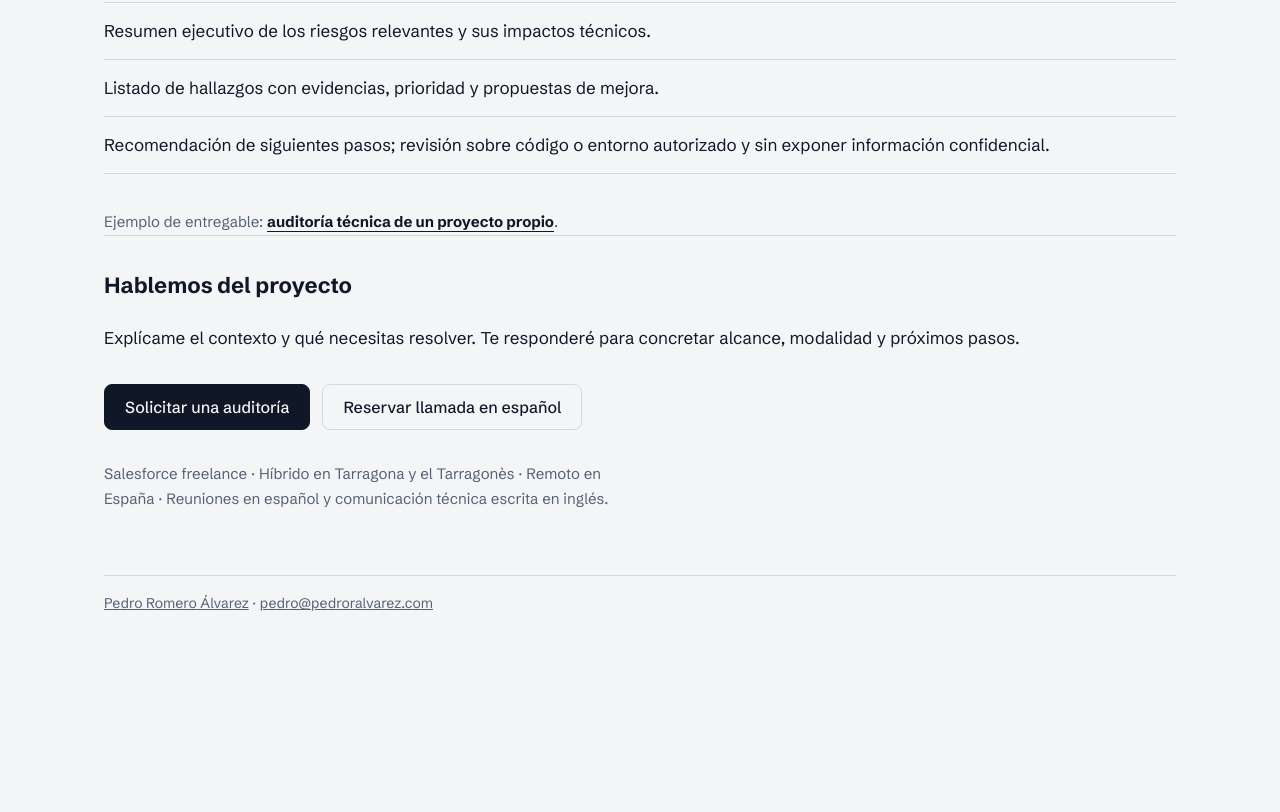
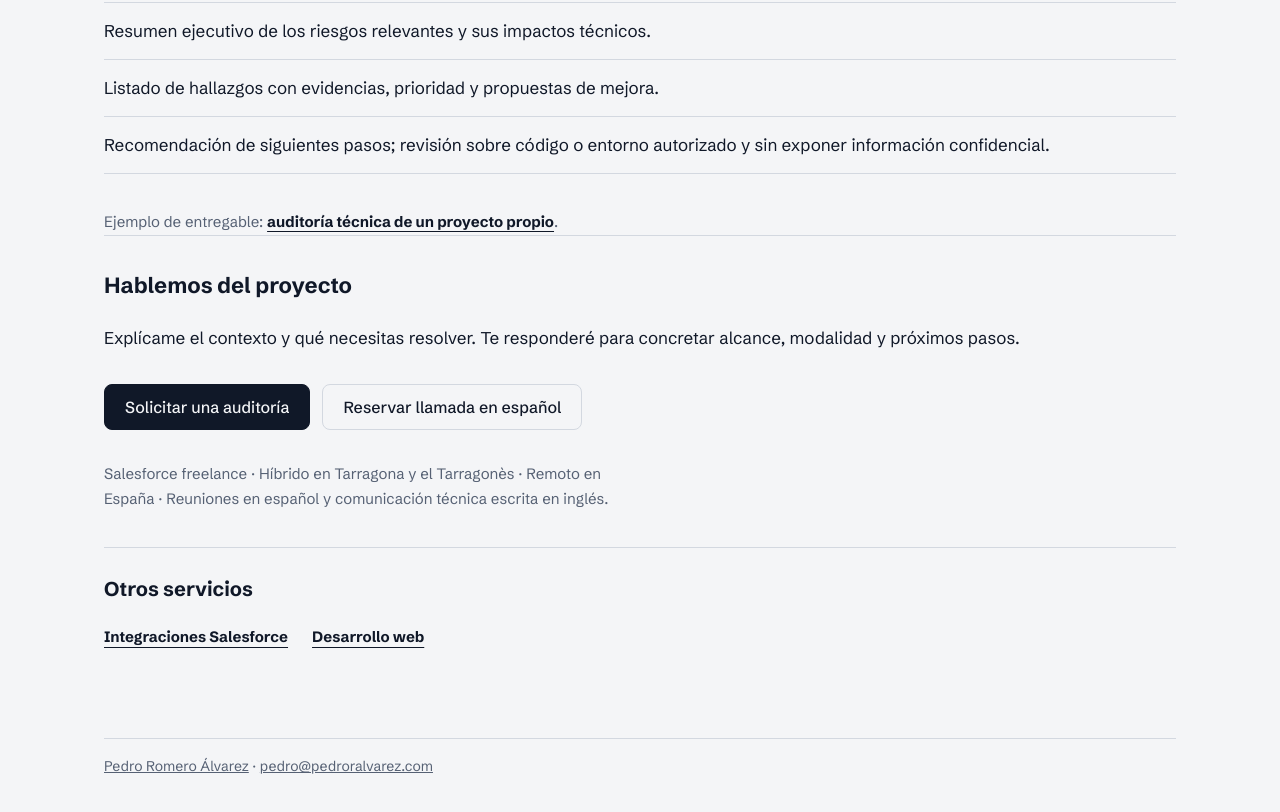
Before and after one commit to Kairveth/web-personal, a plain HTML site: page public/auditoria-salesforce/index.html in a window 1280 px wide. Shown: the part 1407-2219 px from the top of the page. Before the commit the page ends 2095 px from the top, so only its background shows below. Drawn offline with Linux system fonts and the light colour scheme.

Commit message:
seo: add useful cross-links between service pages

```diff
--- a/public/auditoria-salesforce/index.html
+++ b/public/auditoria-salesforce/index.html
@@ -74,6 +74,11 @@
     </div>
     <p class="contact-note">Salesforce freelance · Híbrido en Tarragona y el Tarragonès · Remoto en España · Reuniones en español y comunicación técnica escrita en inglés.</p>
   </section>
+  <aside class="service-related" aria-label="Otros servicios">
+    <h2>Otros servicios</h2>
+    <nav aria-label="Más servicios"><a href="/integraciones-salesforce/">Integraciones Salesforce</a>
+      <a href="/paginas-web/">Desarrollo web</a></nav>
+  </aside>
   <footer><a href="/">Pedro Romero Álvarez</a> · <a href="mailto:pedro@pedroralvarez.com">pedro@pedroralvarez.com</a></footer>
 </main>
 </body>
```
